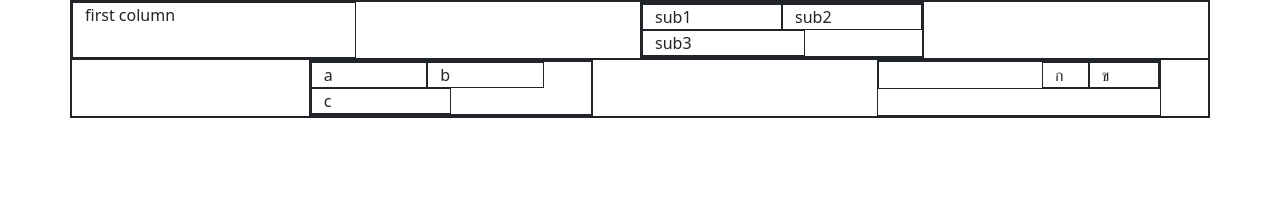
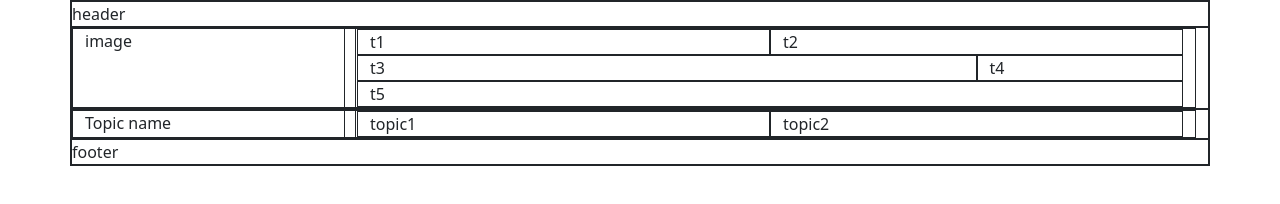
Before and after one commit to yacht2562/Bootstrap_Try, a plain HTML site: page index.html in a window 1280 px wide. Drawn offline with nearby package versions, Linux system fonts and the light colour scheme.

Commit message:
layout
Change layout

```diff
--- a/index.html
+++ b/index.html
@@ -12,32 +12,30 @@
   </head>
   <body>
     <div class="container">
+    <div class="row">header</div>
       <div class="row">
-        <div class="col-3">first column</div>
-        <div class="col-3 offset-3">
-          <div class="row">
-            <div class="col">sub1</div>
-            <div class="col">sub2</div>
-            <div class="col-7">sub3</div>
+        <div class="col-3">image</div>
+          <div class="row col-9">
+            <div class="col-6">t1</div>
+            <div class="col-6">t2</div>
+            <div class="col-9">t3</div>
+            <div class="col-3">t4</div>
+            <div class="col">t5</div>
+          </div>
+
+        </div>
+        <div class="row">
+          <div class="col-3">Topic name</div>
+          <div class="col-9 row">
+            <div class="col">topic1</div>
+            <div class="col">topic2</div>
           </div>
         </div>
+        <div class="row">footer</div>
       </div>
-      <div class="row justify-content-around">
-        <div class="col-3 offset-2">
-          <div class="row">
-            <div class="col-5">a</div>
-            <div class="col-5">b</div>
-            <div class="col-6">c</div>
-          </div>
-        </div>
-        <div class="col-3 offset-2">
-          <div class="row justify-content-end">
-            <div class="col-2">ก</div>
-            <div class="col-3">ข</div>
-          </div>
-        </div>
-      </div>
+
     </div>
+
     <!-- Optional JavaScript; choose one of the two! -->
 
     <!-- Option 1: Bootstrap Bundle with Popper -->
--- a/style.css
+++ b/style.css
@@ -1,6 +1,4 @@
-[class*='col-'] {
-    border: 1px solid;
-}
+
 
 div {
     border: solid 1px;
```
